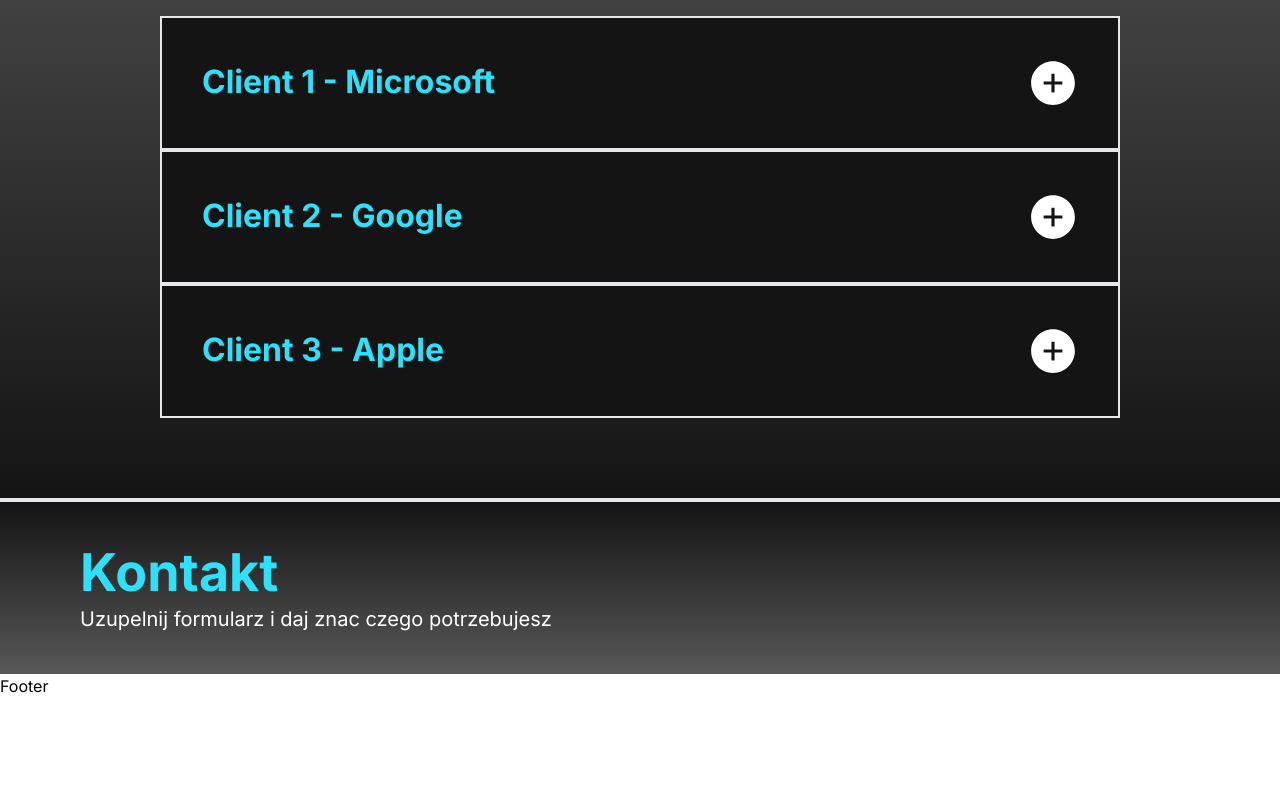
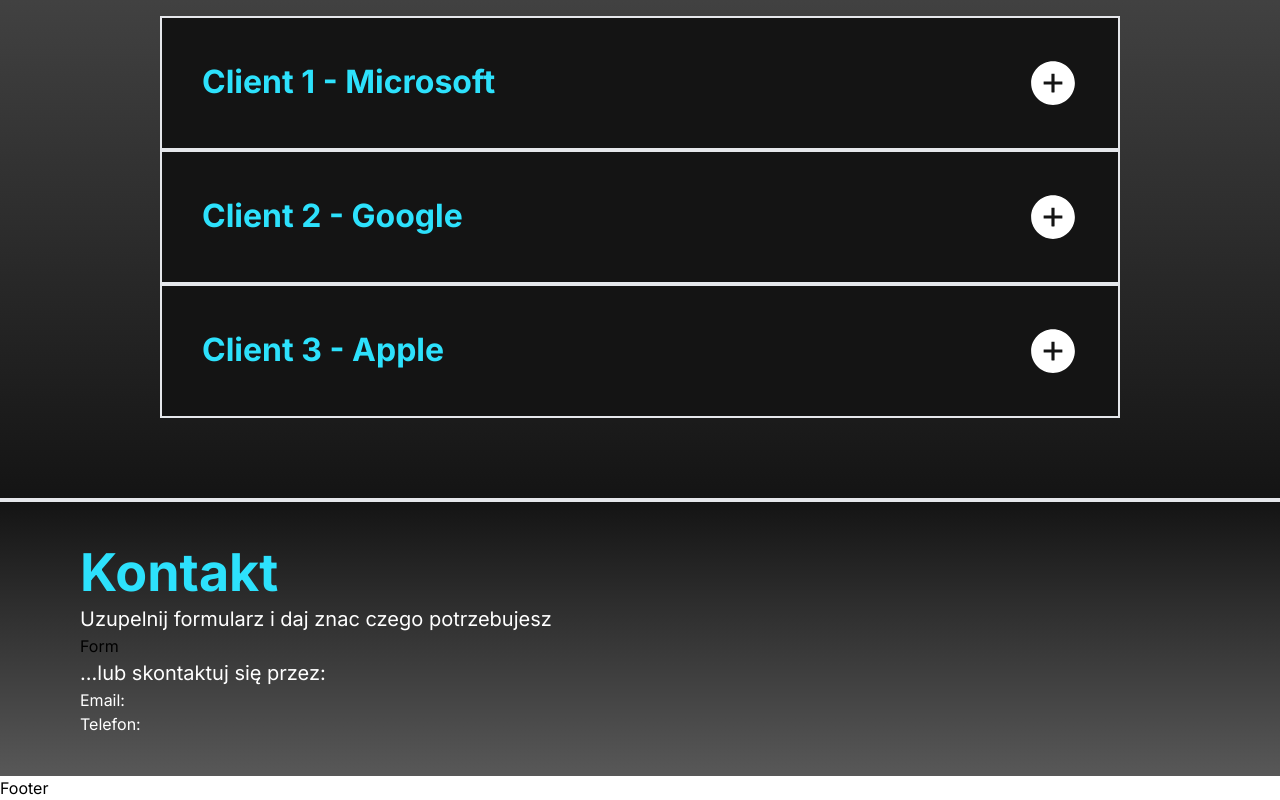
Before and after one commit to MateuszKuruc/marketing-portfolio, a Next.js app in the folder marketing-portfolio/: page / in a window 1280 px wide. Shown: the part 1301-2101 px from the top of the page. Before the commit the page ends 1999 px from the top, so only its background shows below. Built offline with nearby package versions, Linux system fonts and the light colour scheme.

Commit message:
add contact component styling

```diff
--- a/marketing-portfolio/src/components/Contact.tsx
+++ b/marketing-portfolio/src/components/Contact.tsx
@@ -1,17 +1,31 @@
 import React from "react";
 import Form from "./Form";
+import Link from "next/link";
 
 const Contact = () => {
   return (
     <section className="border-t-4 bg-gradient-to-b from-gray-90 py-10 max-container padding-container">
-<h1 className="bold-52 lg:bold-70 text-blue-50">
-  Kontakt
-</h1>
-<p className="regular-20 text-white">
-  Uzupelnij formularz i daj znac czego potrzebujesz
-</p>
+      <h1 className="bold-52 lg:bold-70 text-blue-50">Kontakt</h1>
+      <p className="regular-20 text-white">
+        Uzupelnij formularz i daj znac czego potrzebujesz
+      </p>
+      <Form />
+      <p className="regular-20 text-white">...lub skontaktuj się przez:</p>
+      <p className="text-white regular-16">
+        Email:{" "}
+        <Link
+          className="text-blue-50"
+          href={`mailto:${process.env.CONTACT_EMAIL}`}
+        >
+          {process.env.CONTACT_EMAIL}
+        </Link>
+      </p>
+      <p className="text-white regular-16">
+        Telefon:{" "}
+        <span className="text-blue-50">{process.env.CONTACT_NUMBER}</span>
+      </p>
     </section>
-  )
+  );
 };
 
 export default Contact;
--- a/marketing-portfolio/src/components/Portfolio.tsx
+++ b/marketing-portfolio/src/components/Portfolio.tsx
@@ -24,10 +24,7 @@ const Portfolio = () => {
           wynioslem ich marketing na jakis kosmiczny poziom ze hej
         </p>
       </header>
-      <div
-      // className="bg-gray-90 padding-container max-container py-10"
-      className="max-container padding-container"
-      >
+      <div className="max-container padding-container">
         {ACCORDION_DATA.map((data, index) => {
           return (
             <AccordionItem
@@ -45,5 +42,3 @@ const Portfolio = () => {
 };
 
 export default Portfolio;
-
-// divide border for projects? with accordion? first one shown
```
